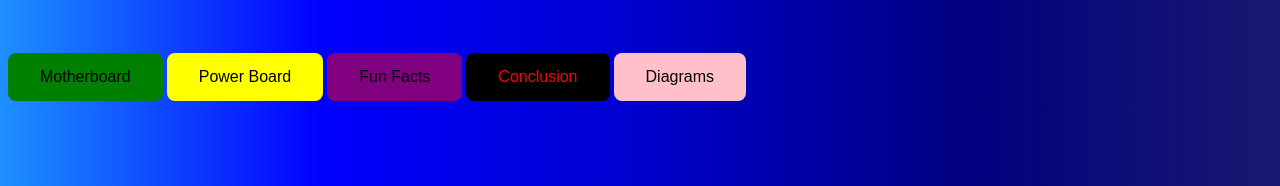
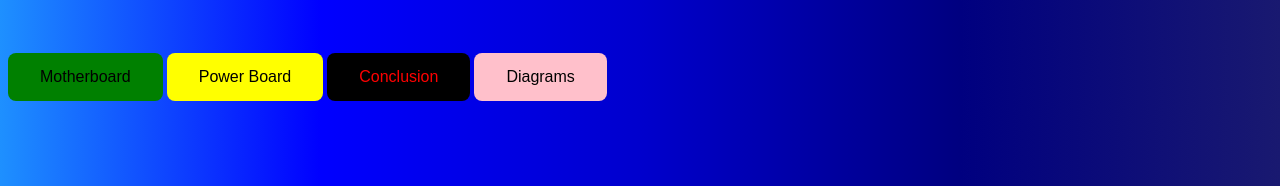
Before and after one commit to Stacyrose11/Stacyrose11.github.io, a plain HTML site: page index.html in a window 1280 px wide. Shown: the part 614-800 px from the top of the page. Drawn offline with Linux system fonts and the light colour scheme.

Commit message:
Update index.html

```diff
--- a/index.html
+++ b/index.html
@@ -84,24 +84,7 @@ background-color: orange;
 box-shadow: 0 5px #666;
 transform: translateY(4px);
 	}
-#ffButton{
-background-color: purple;
-border: none;
-color: black;
-padding: 15px 32px;
-text-align: center;
-text-decoration: none;
-display: inline-block;
-font-size: 16px;
-border-radius:8px;
 
-}
-
-#ffButton:hover {
-background-color: pink;
-box-shadow: 0 5px #666;
-transform: translateY(4px);
-	}
 #ccButton{
 background-color: black;
 border: none;
@@ -134,7 +117,6 @@ They made PS1 before and the others after the PS2. The consoles has 2 main parts
 
 <a href="Motherboard.html"><button id="mbButton">Motherboard</button></a>
 <a href="Powerboard.html"><button id="pbButton">Power Board</button></a>
-<a href="funfacts.html"><button id="ffButton">Fun Facts</button></a>
 <a href="conclusion.html"><button id="ccButton">Conclusion</button></a>
 <a href="diagram"><button id="diaButton">Diagrams</button></a>
 </body
```
